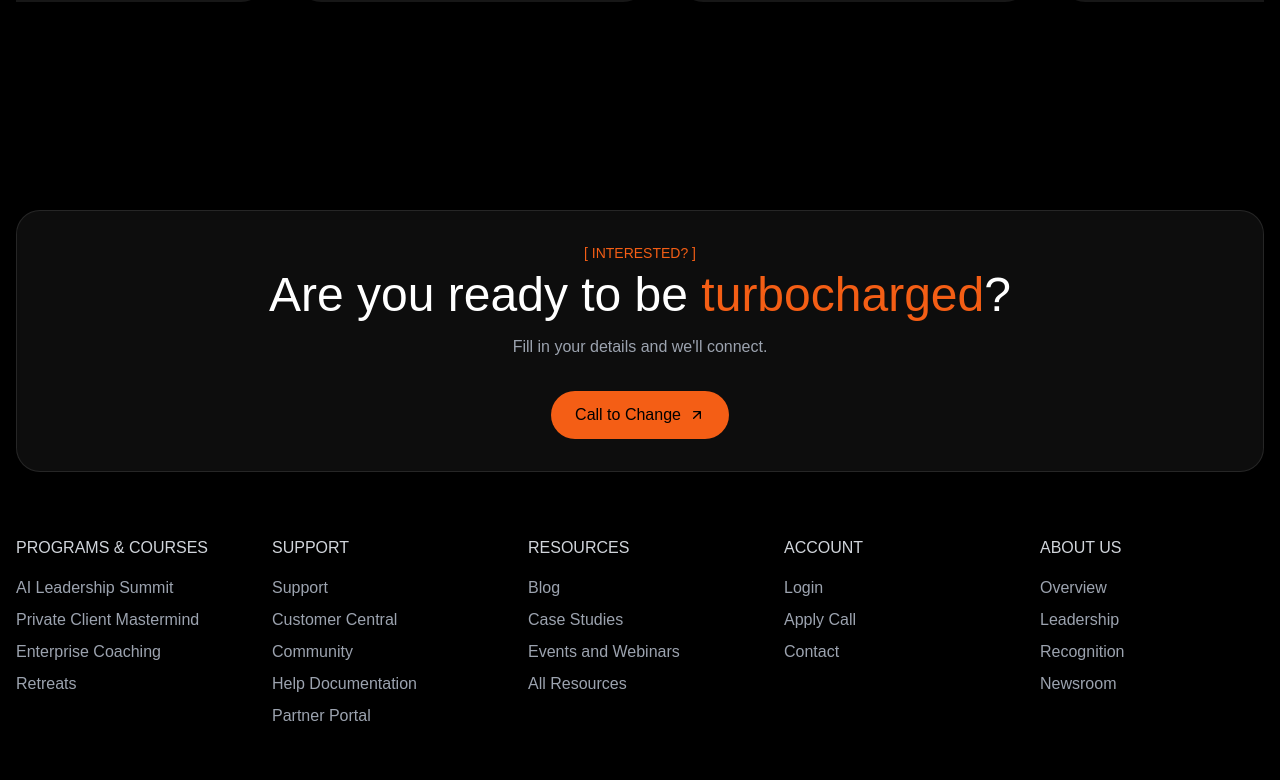
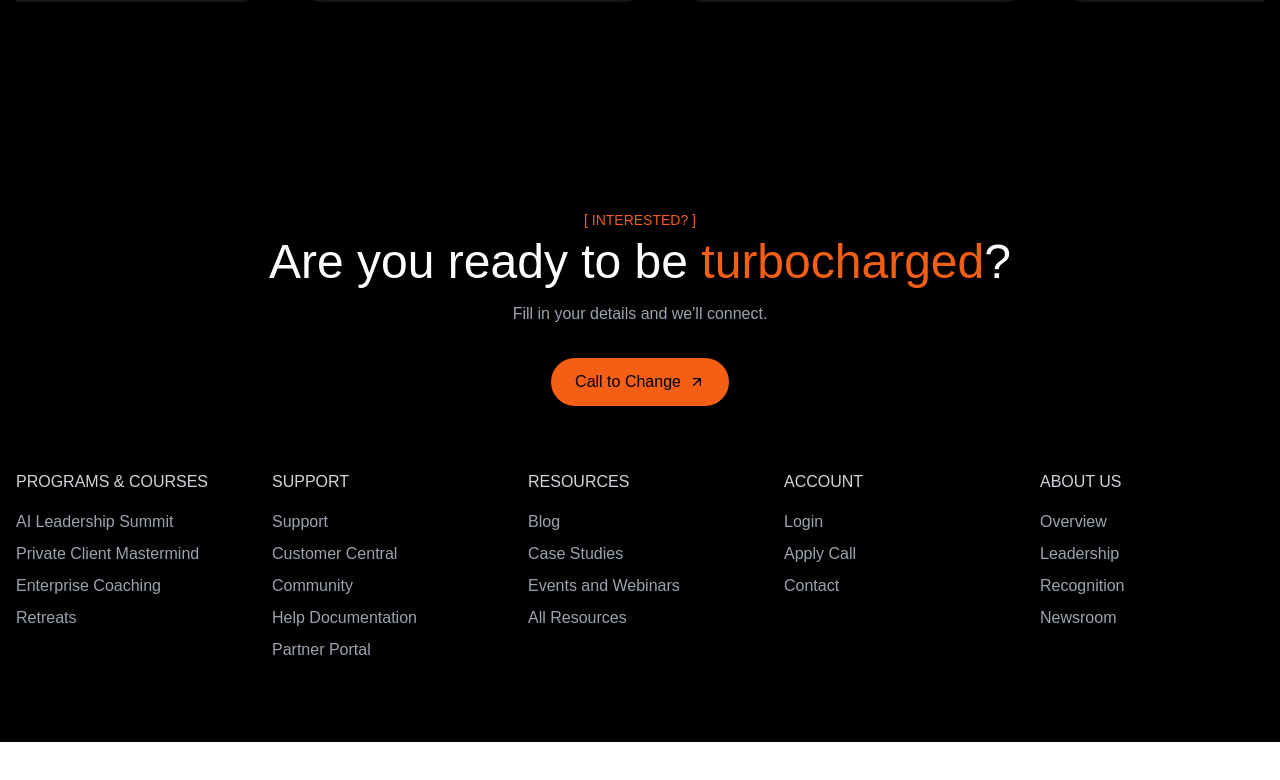
Before and after one commit to varuntree/baddam, a Next.js app: page / in a window 1280 px wide. Shown: the part 5624-6404 px from the top of the page. After the commit the page ends 6366 px from the top, so only its background shows below. Built offline with nearby package versions, Linux system fonts and the light colour scheme.

Commit message:
Restored to 'c9a51176ed59b12f6372e3809fb107cab45ec06d'
Replit-Restored-To:c9a51176ed59b12f6372e3809fb107cab45ec06d

```diff
--- a/app/components/Footer.tsx
+++ b/app/components/Footer.tsx
@@ -5,16 +5,10 @@ import Link from "next/link";
 
 export default function Footer() {
   return (
-    <footer className="relative bg-black text-white py-20 overflow-hidden">
-      {/* Orange smoke effect */}
-      <div className="absolute bottom-0 right-0 w-[40rem] h-[40rem] bg-gradient-to-t from-orange-500/30 via-orange-400/20 to-transparent rounded-full blur-3xl -mr-48 mb-[-8rem] mix-blend-soft-light"></div>
-
-      {/* White smoke effect */}
-      <div className="absolute bottom-0 left-0 w-[40rem] h-[40rem] bg-gradient-to-t from-white/30 via-white/20 to-transparent rounded-full blur-3xl -ml-48 mb-[-8rem] mix-blend-overlay"></div>
-
-      <div className="container mx-auto px-4 relative">
+    <footer className="bg-black text-white py-20">
+      <div className="container mx-auto px-4">
         {/* Call to Action */}
-        <div className="text-center mb-16 p-8 backdrop-blur-sm bg-white/5 rounded-3xl border border-white/10">
+        <div className="text-center mb-16">
           <p className="text-primary text-sm mb-2">[ INTERESTED? ]</p>
           <h2 className="text-4xl md:text-5xl font-medium mb-4">
             Are you ready to be <span className="text-primary">turbocharged</span>?
```
